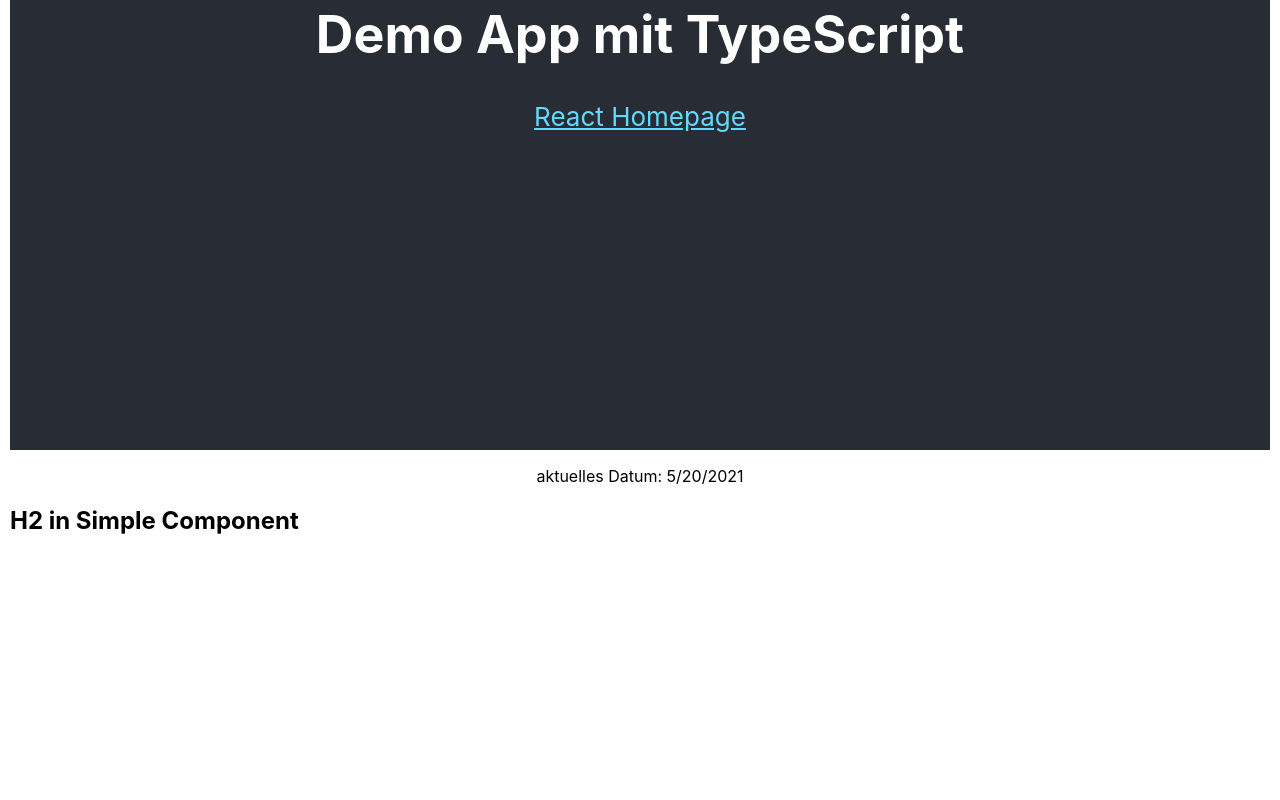
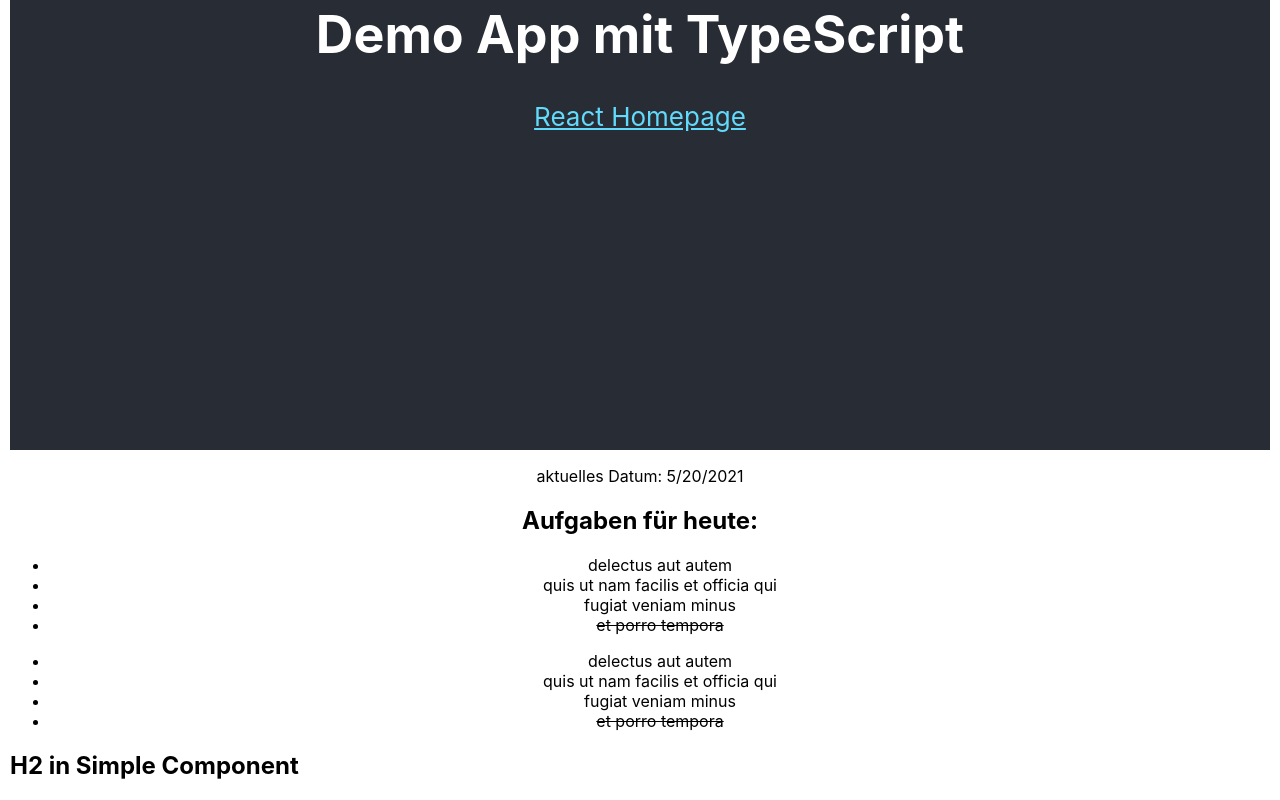
Before and after one commit to ppedvAG/2021-05-20-React-VC, a React (Create React App) app in the folder TRAINER/my-app/: page / in a window 1280 px wide. Shown: the part 360-1160 px from the top of the page. Before the commit the page ends 915 px from the top, so only its background shows below. Built offline with nearby package versions, Linux system fonts and the light colour scheme.

Commit message:
Lab 3 TSX iterating and className done

```diff
--- a/TRAINER/my-app/src/App.tsx
+++ b/TRAINER/my-app/src/App.tsx
@@ -1,6 +1,7 @@
 import React from 'react';
 import './App.css';
 import DateComponent from './DateComponent';
+import TodosList from './TodosList';
 
 
 function App() {
@@ -21,6 +22,8 @@ function App() {
       <p>
         <DateComponent />
       </p>
+      <h2>Aufgaben für heute:</h2>
+      <TodosList />
     </div>
   );
 }
--- /dev/null
+++ b/TRAINER/my-app/src/TodosList.css
@@ -0,0 +1,3 @@
+    .durchgestrichen {
+        text-decoration: line-through;
+    }
--- /dev/null
+++ b/TRAINER/my-app/src/TodosList.tsx
@@ -0,0 +1,65 @@
+/*
+LAB 3
+
+Geben Sie die Todos in einer Liste aus.
+
+Wenn ein Todo completed ist, dann ist es in der Liste durchgestrichen.
+
+Die Linie (line-through) wird durch eine CSS-Klasse hinzugewiesen.
+*/
+
+import './TodosList.css';
+
+function TodosList() {
+
+    let todos = [
+        {
+            userId: 1,
+            id: 1,
+            title: "delectus aut autem",
+            completed: false
+        },
+        {
+            userId: 1,
+            id: 2,
+            title: "quis ut nam facilis et officia qui",
+            completed: false
+        },
+        {
+            userId: 1,
+            id: 3,
+            title: "fugiat veniam minus",
+            completed: false
+        },
+        {
+            userId: 1,
+            id: 4,
+            title: "et porro tempora",
+            completed: true
+        }
+    ]
+
+    // Variante 1: mit for-Schleife und map
+
+    let unsortedList = [];
+    for (let index = 0; index < todos.length; index++) {
+        const todo = todos[index];
+        unsortedList.push(<li key={todo.id} className={todo.completed ? 'durchgestrichen' : ''}>{todo.title}</li>)
+    }
+
+    return (
+        <>
+
+            <ul>{unsortedList.map(todo => todo)}</ul>
+
+            {/* Variante 2: nur mit map */}
+            <ul>
+                {todos.map(todo => (
+                    <li key={todo.id} className={todo.completed ? 'durchgestrichen' : ''}>{todo.title}</li>
+                ))}
+            </ul>
+        </>
+    )
+}
+
+export default TodosList;
```
Also changed, not shown: 1 other file (tests, documents, lock files or other folders).
